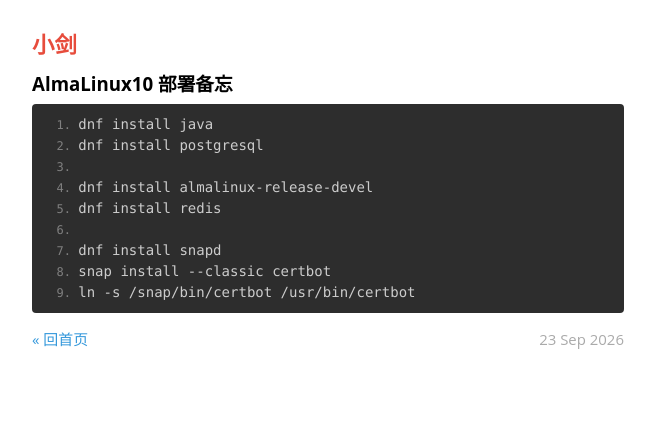
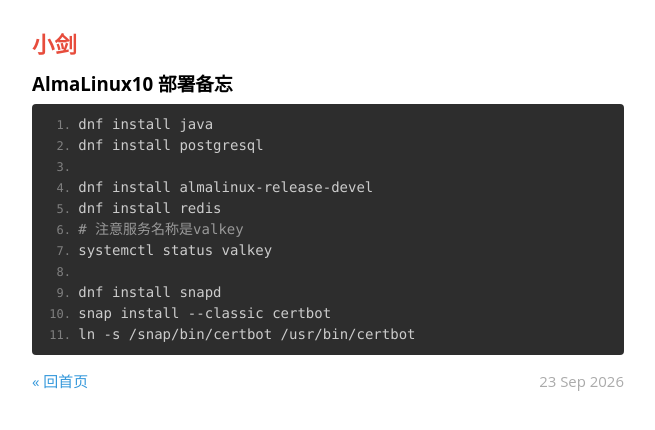
Before and after one commit to hiwjd/hiwjd.github.io, a Jekyll site: the page built from _posts/2026-09-23-almalinux10-deploy-note.markdown, in a window 1280 px wide. Shown: the top 430 px of the page, without its empty margins (312-967 px from the left). Built offline with Jekyll 4.4.1, drawn with Linux system fonts in a browser that asks for light colours; nearby versions of some CDN libraries; some web fonts are replaced; comment, search, counter and statistics services are not loaded.

Commit message:
Update AlmaLinux 10 deployment notes
Added a note about the service name for valkey.

```diff
--- a/_posts/2026-09-23-almalinux10-deploy-note.markdown
+++ b/_posts/2026-09-23-almalinux10-deploy-note.markdown
@@ -11,6 +11,8 @@ dnf install postgresql
 
 dnf install almalinux-release-devel
 dnf install redis
+# 注意服务名称是valkey
+systemctl status valkey
 
 dnf install snapd
 snap install --classic certbot
```
